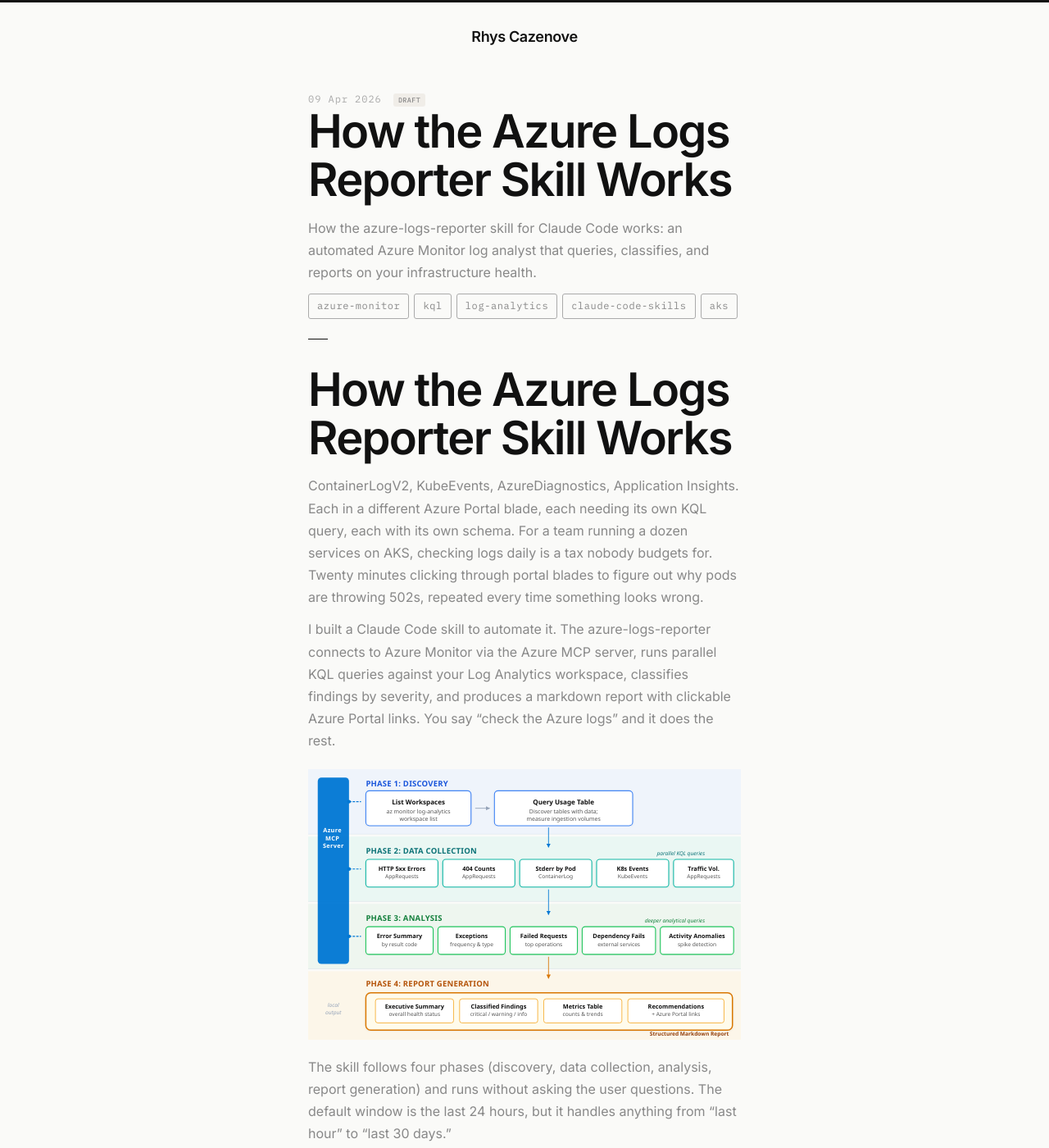
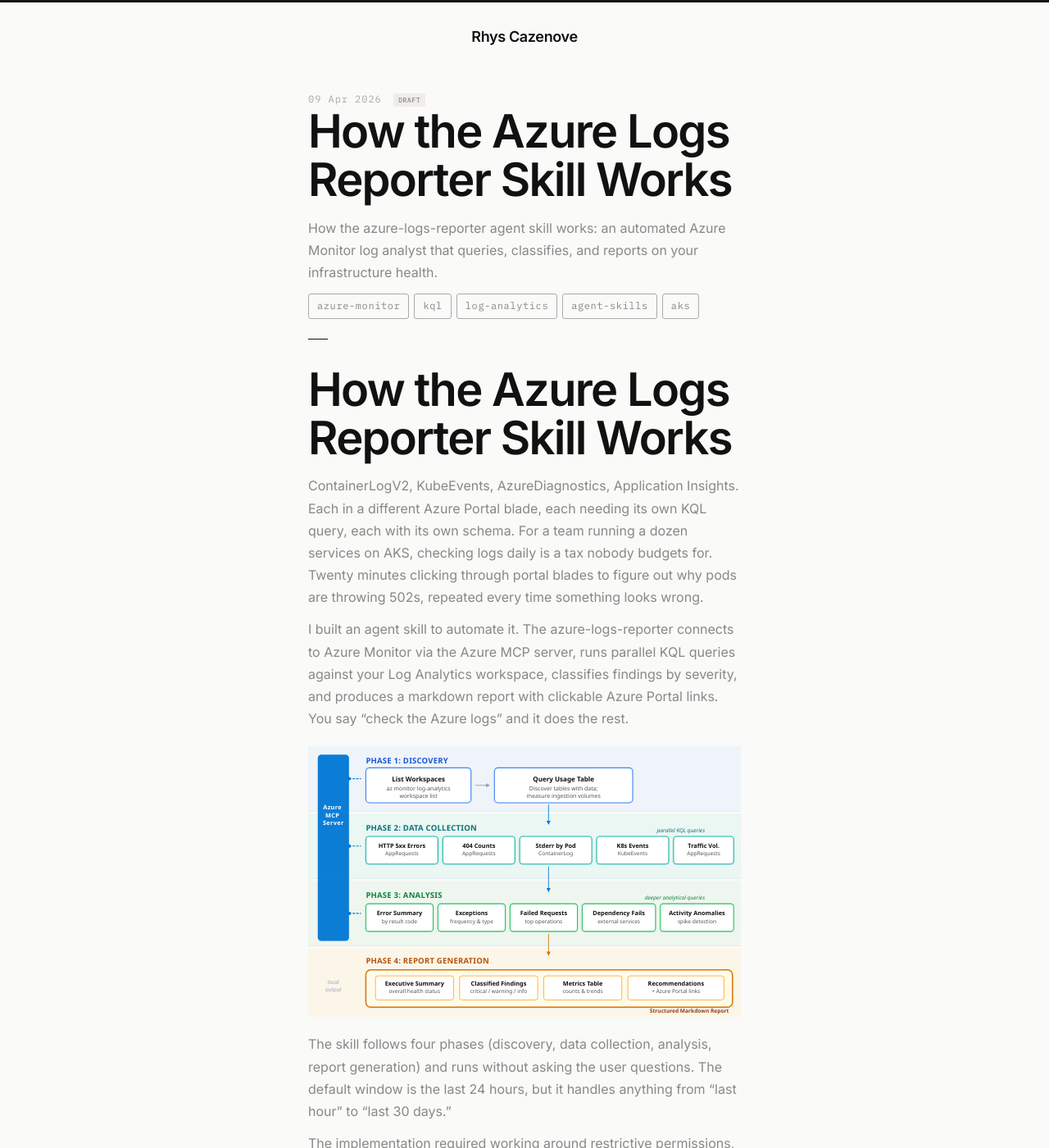
Before and after one commit to rhyscazenove/Rhyscazenove, a Jekyll site: the page built from docs/_posts/2026-04-09-how-the-azure-logs-reporter-skill-works.md, in a window 1280 px wide and 1400 px high. Shown: the whole window at 82% size. Built offline with Jekyll 4.4.1, drawn with Linux system fonts in a browser that asks for light colours; some of the changed text lies outside the part shown.

Commit message:
Update documentation for Azure Logs Reporter skill: correct terminology and improve clarity

```diff
--- a/docs/_posts/2026-04-09-how-the-azure-logs-reporter-skill-works.md
+++ b/docs/_posts/2026-04-09-how-the-azure-logs-reporter-skill-works.md
@@ -3,16 +3,16 @@
 layout: post
 title: "How the Azure Logs Reporter Skill Works"
 date: 2026-04-09
-categories: [azure, claude-code, observability]
-tags: [azure-monitor, kql, log-analytics, claude-code-skills, aks]
-description: "How the azure-logs-reporter skill for Claude Code works: an automated Azure Monitor log analyst that queries, classifies, and reports on your infrastructure health."
+categories: [azure, agent-skills, observability]
+tags: [azure-monitor, kql, log-analytics, agent-skills, aks]
+description: "How the azure-logs-reporter agent skill works: an automated Azure Monitor log analyst that queries, classifies, and reports on your infrastructure health."
 ---
 
 # How the Azure Logs Reporter Skill Works
 
 ContainerLogV2, KubeEvents, AzureDiagnostics, Application Insights. Each in a different Azure Portal blade, each needing its own KQL query, each with its own schema. For a team running a dozen services on AKS, checking logs daily is a tax nobody budgets for. Twenty minutes clicking through portal blades to figure out why pods are throwing 502s, repeated every time something looks wrong.
 
-I built a Claude Code skill to automate it. The azure-logs-reporter connects to Azure Monitor via the Azure MCP server, runs parallel KQL queries against your Log Analytics workspace, classifies findings by severity, and produces a markdown report with clickable Azure Portal links. You say "check the Azure logs" and it does the rest.
+I built an agent skill to automate it. The azure-logs-reporter connects to Azure Monitor via the Azure MCP server, runs parallel KQL queries against your Log Analytics workspace, classifies findings by severity, and produces a markdown report with clickable Azure Portal links. You say "check the Azure logs" and it does the rest.
 
 {% include svg/azure-logs-reporter/four-phase-workflow.svg %}
 
@@ -168,7 +168,7 @@
 
 {% include svg/azure-logs-reporter/skill-structure.svg %}
 
-Claude Code reads `SKILL.md` to understand the phases and approach, then pulls from reference documents as needed:
+The agent reads `SKILL.md` to understand the phases and approach, then pulls from reference documents as needed:
 
 - `kql-queries.md` provides the query templates
 - `table-schemas.md` helps interpret results and construct filters
@@ -190,4 +190,4 @@
 
 ## Getting Started
 
-The skill needs three things: the Azure MCP server configured in your Claude Code environment, Log Analytics Reader access to your target workspace, and the skill files in `.github/skills/azure-logs-reporter/`. Then ask Claude Code to review your Azure logs. The skill handles workspace discovery, query execution, analysis, and report generation on its own.
+The skill needs three things: the Azure MCP server configured in your coding agent's environment, Log Analytics Reader access to your target workspace, and the skill files in `.github/skills/azure-logs-reporter/`. Then ask your agent to review your Azure logs. The skill handles workspace discovery, query execution, analysis, and report generation on its own.
```
